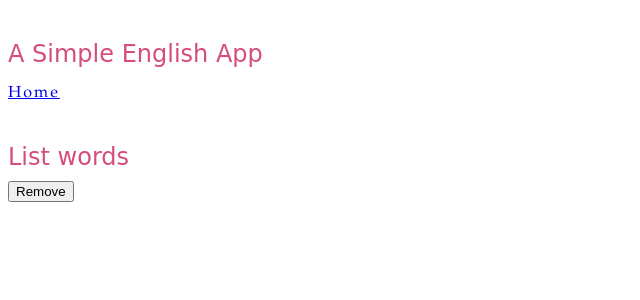
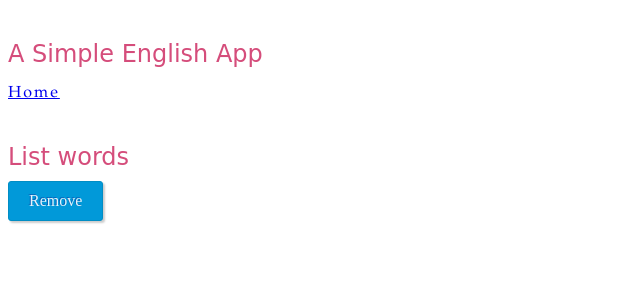
Before and after one commit to ignasivs/english-app, a Node server app: page /list in a window 1280 px wide. Shown: the top 300 px of the page, without its empty margins (0-640 px from the left). Run offline with Node 20, Linux system fonts and the light colour scheme.

Commit message:
Update list.ejs

```diff
--- a/views/list.ejs
+++ b/views/list.ejs
@@ -14,7 +14,7 @@
     <% for( var i = 0; i < words.length; i++){ %>
  <li><input type="checkbox" name="values" value="<%= words[i].name %>,<%= words[i].translation %>" /> <%= words[i].name %> - <%= words[i].translation %></li>
  <% } %>
-<button formaction="/removeword" type="submit"> Remove </button>
+<button class="button-add" formaction="/removeword" type="submit"> Remove </button>
 </form>
 </div>
 </body>
```
